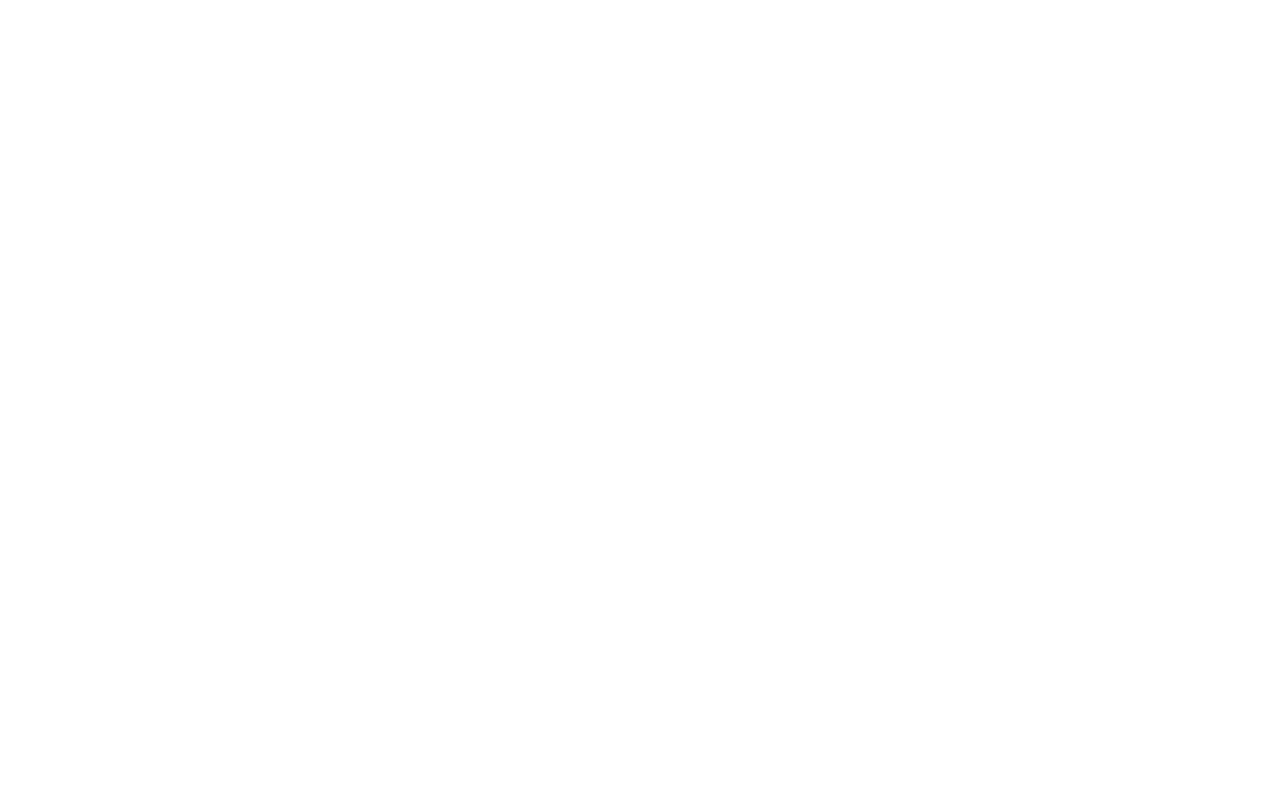
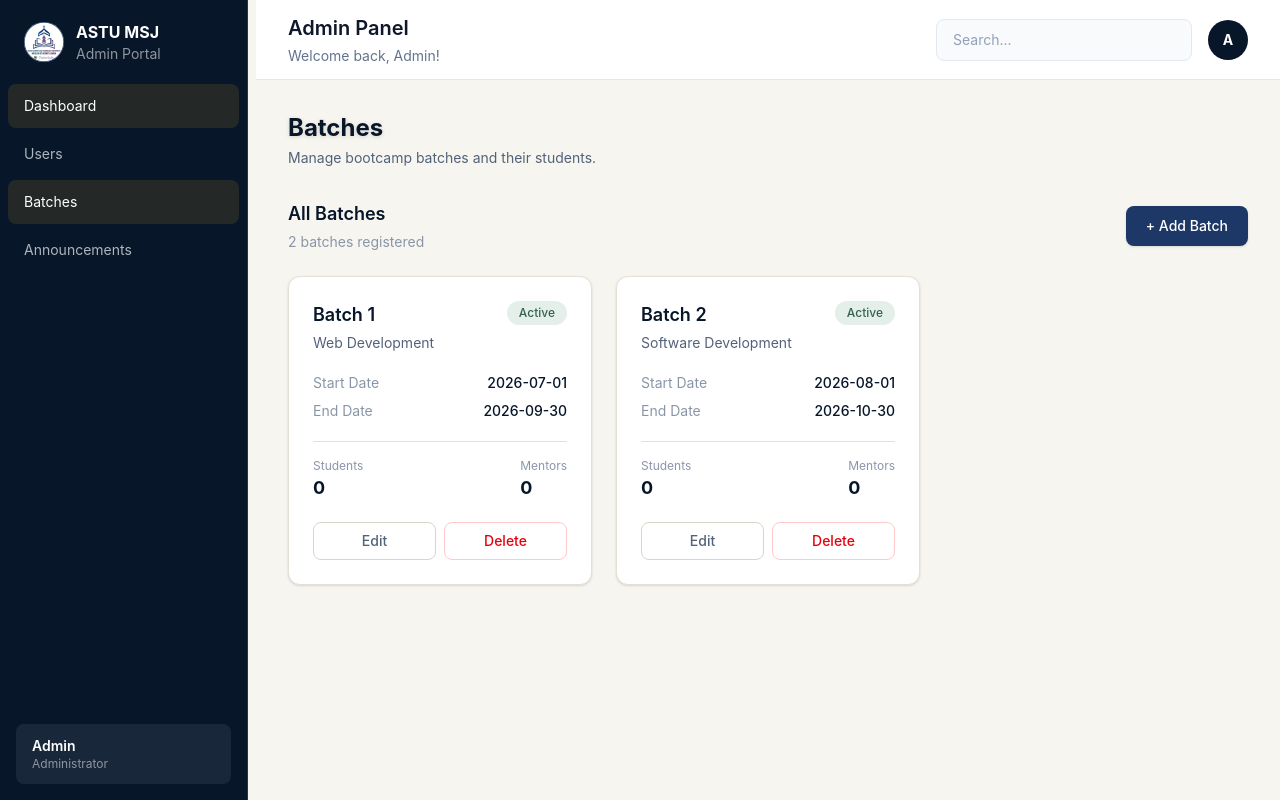
Before and after one commit to Rihla-V-Bootcamp-Management-System/Bootcamp_Management_System, a React app in the folder frontend/: page /admin/batches in a window 1280 px wide. Before the commit this address had no page. Built offline with nearby package versions, Linux system fonts and the light colour scheme; the HTML template or start-up script is replaced by a standard one.

Commit message:
feat: complete batches CRUD UI

```diff
--- a/frontend/src/App.jsx
+++ b/frontend/src/App.jsx
@@ -2,13 +2,14 @@
 import AdminLayout from "./layouts/AdminLayout";
 import AdminDashboard from "./pages/admin/AdminDashboard";
 import Users from "./pages/admin/Users";
-
+import Batches from "./pages/admin/Batches";
 function App() {
   return (
     <Routes>
       <Route path="/admin" element={<AdminLayout />}>
         <Route index element={<AdminDashboard />} />
         <Route path="users" element={<Users />} />
+        <Route path="batches" element={<Batches />} />
       </Route>
     </Routes>
   );
--- a/frontend/src/data/mockBatches.jsx
+++ b/frontend/src/data/mockBatches.jsx
@@ -0,0 +1,22 @@
+const mockBatches = [
+  {
+    id: 1,
+    name: "Batch 1",
+    track: "Web Development",
+    startDate: "2026-07-01",
+    endDate: "2026-09-30",
+    mentors: [],
+    students: [],
+  },
+  {
+    id: 2,
+    name: "Batch 2",
+    track: "Software Development",
+    startDate: "2026-08-01",
+    endDate: "2026-10-30",
+    mentors: [],
+    students: [],
+  },
+];
+
+export default mockBatches;
--- a/frontend/src/pages/admin/Batches.jsx
+++ b/frontend/src/pages/admin/Batches.jsx
@@ -0,0 +1,306 @@
+import mockBatches from "../../data/mockBatches";
+import {useState} from "react";
+function Batches() {
+  const [batches, setBatches] = useState(mockBatches);
+  const [showForm, setShowForm] = useState(false);
+  const [editingBatchId, setEditingBatchId] = useState(null);
+  const [formData, setFormData] = useState({
+  name: "",
+  track: "",
+  startDate: "",
+  endDate: "",
+});
+
+  return (
+
+    <div>
+        {showForm && (
+  <div className="mb-6 rounded-xl border border-[#E5E0D5] bg-white p-6 shadow-sm">
+    <h2 className="text-lg font-semibold text-[#071629]">
+  {editingBatchId ? "Edit Batch" : "Add New Batch"}
+</h2>
+
+    <div className="mt-5 grid gap-4 md:grid-cols-2">
+      <div>
+        <label className="text-sm font-medium text-[#52627A]">
+          Batch Name
+        </label>
+
+        <input
+          type="text"
+          placeholder="e.g. Batch 3"
+          className="mt-2 w-full rounded-lg border border-[#D9D5CB] px-3 py-2.5 text-sm outline-none focus:border-[#1D3866]"
+          value={formData.name}
+          onChange={(e) => setFormData({...formData, name: e.target.value})}
+        />
+      </div>
+
+      <div>
+        <label className="text-sm font-medium text-[#52627A]">
+          Track
+        </label>
+
+        <input
+          type="text"
+          placeholder="e.g. Web Development"
+          value={formData.track}
+            onChange={(e) =>
+                setFormData({
+                ...formData,
+                track: e.target.value,
+                })
+            }
+          className="mt-2 w-full rounded-lg border border-[#D9D5CB] px-3 py-2.5 text-sm outline-none focus:border-[#1D3866]"
+        />
+      </div>
+
+      <div>
+        <label className="text-sm font-medium text-[#52627A]">
+          Start Date
+        </label>
+
+        <input
+          type="date"
+          value={formData.startDate}
+          onChange={(e) => setFormData({...formData, startDate: e.target.value})}
+          className="mt-2 w-full rounded-lg border border-[#D9D5CB] px-3 py-2.5 text-sm outline-none focus:border-[#1D3866]"
+        />
+      </div>
+
+      <div>
+        <label className="text-sm font-medium text-[#52627A]">
+          End Date
+        </label>
+
+        <input
+          type="date"
+          value={formData.endDate}
+          onChange={(e) => setFormData({...formData, endDate: e.target.value})}
+
+          className="mt-2 w-full rounded-lg border border-[#D9D5CB] px-3 py-2.5 text-sm outline-none focus:border-[#1D3866]"
+        />
+      </div>
+    </div>
+    <button
+  onClick={() => {
+    setShowForm(false);
+    setEditingBatchId(null);
+
+    setFormData({
+      name: "",
+      track: "",
+      startDate: "",
+      endDate: "",
+    });
+  }}
+  className="rounded-lg border border-[#D9D5CB] px-4 py-2 text-sm font-medium text-[#52627A] hover:bg-[#F7F5EF] px-3 py-2.5 text-sm font-medium text-[#52627A] transition hover:bg-[#F7F5EF] mt-4"
+>
+  Cancel
+</button>
+
+    <div className="mt-5 flex justify-end gap-3">
+      <button
+  onClick={() => {
+    if (
+    !formData.name.trim() ||
+    !formData.track.trim() ||
+    !formData.startDate ||
+    !formData.endDate
+  ) {
+    window.alert("Please fill in all fields.");
+    return;
+  }
+    else if (editingBatchId) {
+      setBatches((currentBatches) =>
+        currentBatches.map((batch) =>
+          batch.id === editingBatchId
+            ? {
+                ...batch,
+                name: formData.name,
+                track: formData.track,
+                startDate: formData.startDate,
+                endDate: formData.endDate,
+              }
+            : batch
+        )
+      );
+    } else {
+      const newBatch = {
+        id: Date.now(),
+        name: formData.name,
+        track: formData.track,
+        startDate: formData.startDate,
+        endDate: formData.endDate,
+        mentors: [],
+        students: [],
+      };
+
+      setBatches((currentBatches) => [
+        ...currentBatches,
+        newBatch,
+      ]);
+    }
+
+    setFormData({
+      name: "",
+      track: "",
+      startDate: "",
+      endDate: "",
+    });
+
+    setEditingBatchId(null);
+    setShowForm(false);
+  }}
+  className="rounded-lg bg-[#1D3866] px-5 py-2 text-sm font-medium text-white hover:bg-[#162d52]"
+>
+  {editingBatchId ? "Save Changes" : "Create Batch"}
+</button>
+
+    </div>
+  </div>
+)}
+
+      <div className="mb-8">
+        <h1 className="text-2xl font-bold text-[#071629] drop-shadow-sm">
+          Batches
+        </h1>
+
+        <p className="mt-1 text-sm text-[#52627A]">
+          Manage bootcamp batches and their students.
+        </p>
+      </div>
+
+
+      <div className="mb-6 flex items-center justify-between">
+        <div>
+          <h2 className="text-lg font-semibold text-[#071629]">
+            All Batches
+          </h2>
+
+          <p className="mt-1 text-sm text-[#8A96A8]">
+            {batches.length} batches registered
+          </p>
+        </div>
+
+            <button
+            onClick={() => setShowForm(true)}
+            className="rounded-lg bg-[#1D3866] px-5 py-2.5 text-sm font-medium text-white shadow-sm transition hover:bg-[#162d52]"
+            >
+            + Add Batch
+            </button>
+      </div>
+
+
+      <div className="grid gap-6 md:grid-cols-2 xl:grid-cols-3">
+        {batches.map((batch) => (
+          <div
+            key={batch.id}
+            className="rounded-xl border border-[#E5E0D5] bg-white p-6 shadow-sm"
+          >
+            <div className="flex items-start justify-between">
+              <div>
+                <h3 className="text-lg font-semibold text-[#071629]">
+                  {batch.name}
+                </h3>
+
+                <p className="mt-1 text-sm text-[#52627A]">
+                  {batch.track}
+                </p>
+              </div>
+
+              <span className="rounded-full bg-[#E4EFE9] px-3 py-1 text-xs font-medium text-[#35634F]">
+                Active
+              </span>
+            </div>
+
+
+            <div className="mt-5 space-y-2 text-sm">
+              <div className="flex justify-between">
+                <span className="text-[#8A96A8]">
+                  Start Date
+                </span>
+
+                <span className="font-medium text-[#071629]">
+                  {batch.startDate}
+                </span>
+              </div>
+
+              <div className="flex justify-between">
+                <span className="text-[#8A96A8]">
+                  End Date
+                </span>
+
+                <span className="font-medium text-[#071629]">
+                  {batch.endDate}
+                </span>
+              </div>
+            </div>
+
+
+            <div className="mt-5 flex items-center justify-between border-t border-[#E5E0D5] pt-4">
+              <div>
+                <p className="text-xs text-[#8A96A8]">
+                  Students
+                </p>
+
+                <p className="text-lg font-bold text-[#071629]">
+                  {batch.students?.length || 0}
+                </p>
+              </div>
+
+              <div>
+                <p className="text-xs text-[#8A96A8]">
+                  Mentors
+                </p>
+
+                <p className="text-lg font-bold text-[#071629]">
+                  {batch.mentors?.length || 0}
+                </p>
+              </div>
+            </div>
+
+
+            <div className="mt-5 flex gap-2">
+             <button
+  onClick={() => {
+    setEditingBatchId(batch.id);
+
+    setFormData({
+      name: batch.name,
+      track: batch.track,
+      startDate: batch.startDate,
+      endDate: batch.endDate,
+    });
+
+    setShowForm(true);
+  }}
+  className="flex-1 rounded-lg border border-[#D9D5CB] px-3 py-2 text-sm font-medium text-[#52627A] transition hover:bg-[#F7F5EF]"
+>
+  Edit
+</button>
+
+            <button
+  onClick={() => {
+    const confirmed = window.confirm(
+      `Are you sure you want to delete ${batch.name}?`
+    );
+
+    if (confirmed) {
+      setBatches((currentBatches) =>
+        currentBatches.filter((item) => item.id !== batch.id)
+      );
+    }
+  }}
+  className="flex-1 rounded-lg border border-red-200 px-3 py-2 text-sm font-medium text-red-600 transition hover:bg-red-50"
+>
+  Delete
+</button>
+            </div>
+          </div>
+        ))}
+      </div>
+    </div>
+  );
+}
+
+export default Batches;
```
